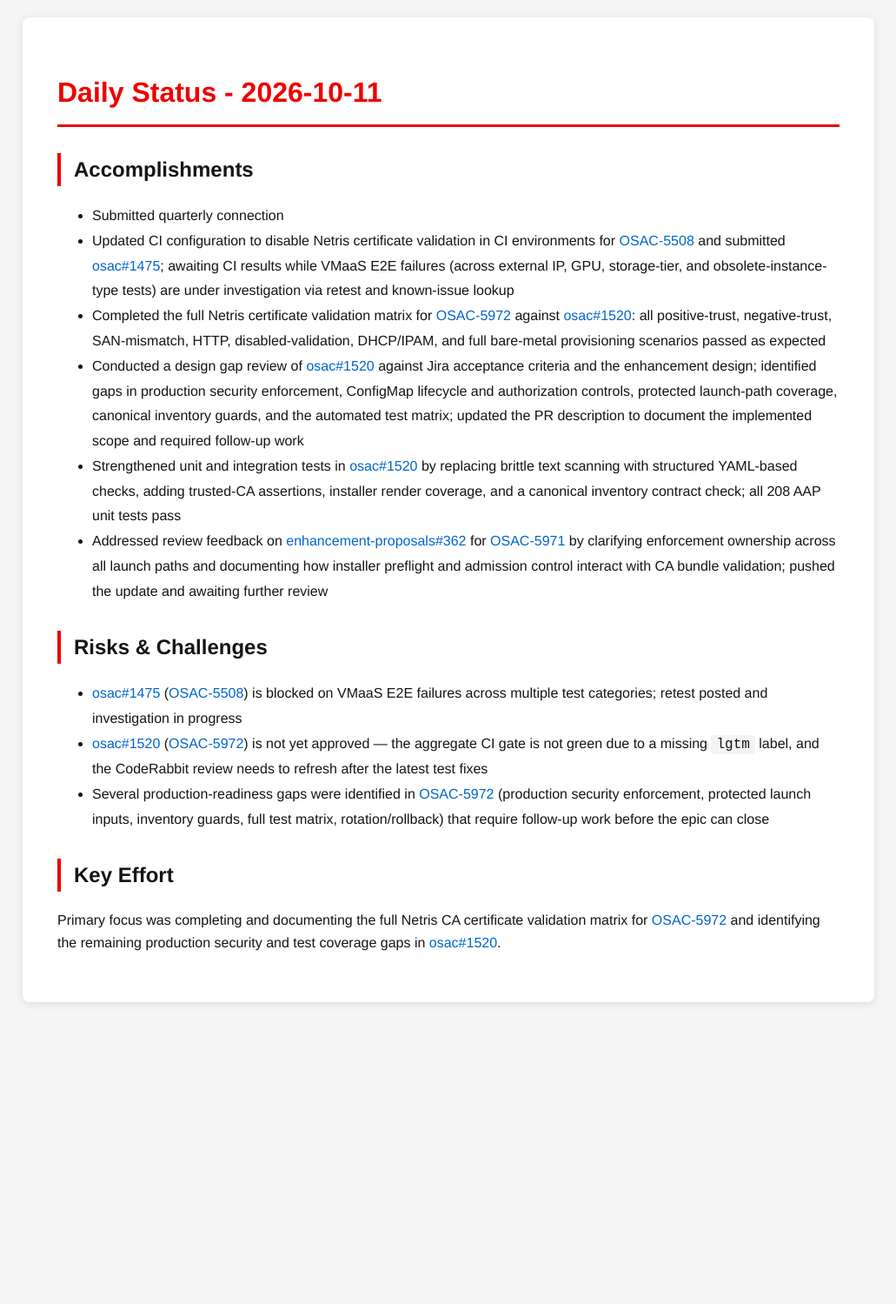
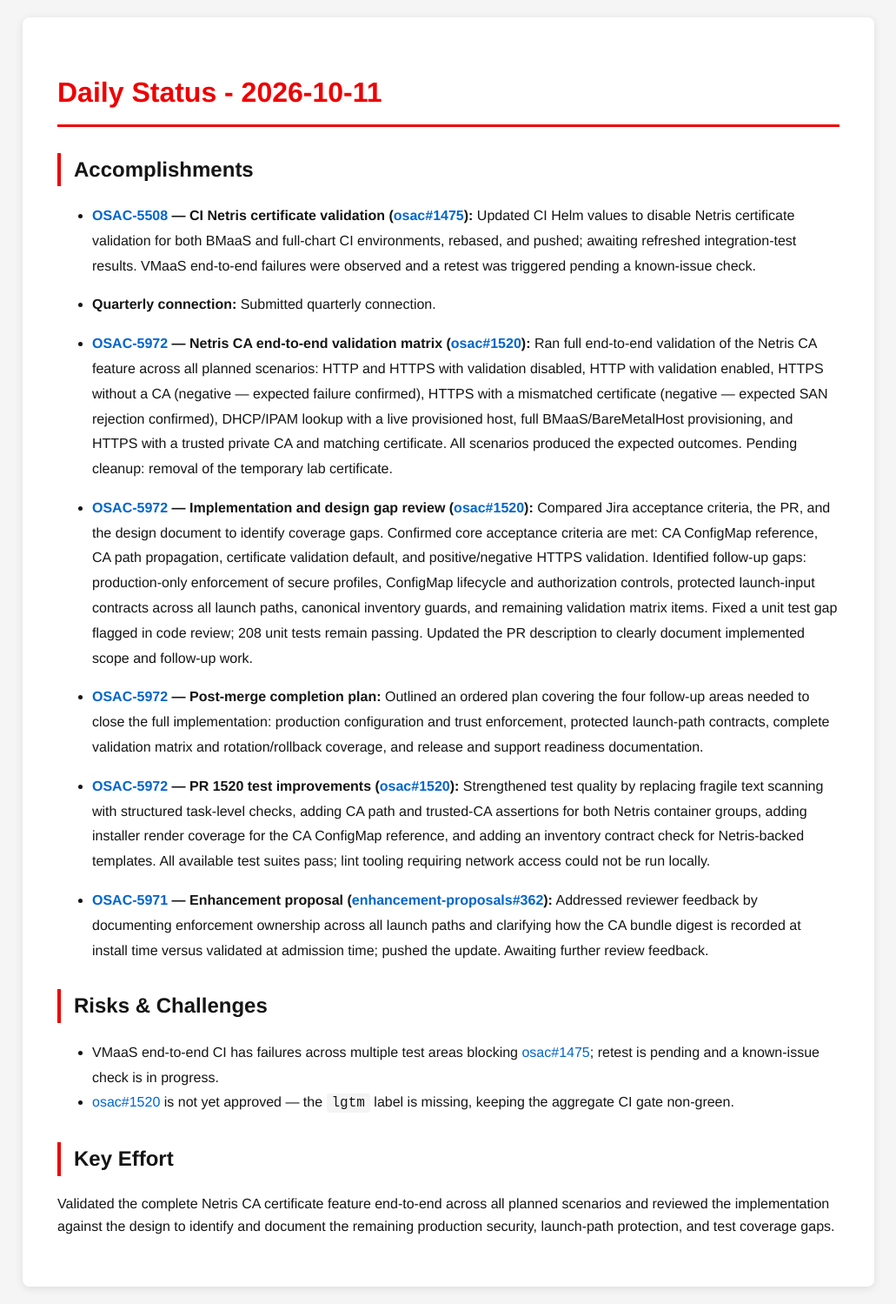
Before and after one commit to tzvatot/daily-status, a Jekyll site: the page built from 2026-10-11.md, in a window 1280 px wide. Shown: the whole page at 87% size, without its empty margins (124-1155 px from the left). Built offline with Jekyll 4.4.1, drawn with Linux system fonts in a browser that asks for light colours; before the commit the page ends 1172 px from its top, so only the background shows below that.

Commit message:
Daily status update - 2026-10-11

```diff
--- a/2026-10-11.md
+++ b/2026-10-11.md
@@ -7,17 +7,26 @@
 # Daily Status - 2026-10-11
 
 ## Accomplishments
-- Submitted quarterly connection
-- Updated CI configuration to disable Netris certificate validation in CI environments for [OSAC-5508](https://redhat.atlassian.net/browse/OSAC-5508) and submitted [osac#1475](https://github.com/osac-project/osac/pull/1475); awaiting CI results while VMaaS E2E failures (across external IP, GPU, storage-tier, and obsolete-instance-type tests) are under investigation via retest and known-issue lookup
-- Completed the full Netris certificate validation matrix for [OSAC-5972](https://redhat.atlassian.net/browse/OSAC-5972) against [osac#1520](https://github.com/osac-project/osac/pull/1520): all positive-trust, negative-trust, SAN-mismatch, HTTP, disabled-validation, DHCP/IPAM, and full bare-metal provisioning scenarios passed as expected
-- Conducted a design gap review of [osac#1520](https://github.com/osac-project/osac/pull/1520) against Jira acceptance criteria and the enhancement design; identified gaps in production security enforcement, ConfigMap lifecycle and authorization controls, protected launch-path coverage, canonical inventory guards, and the automated test matrix; updated the PR description to document the implemented scope and required follow-up work
-- Strengthened unit and integration tests in [osac#1520](https://github.com/osac-project/osac/pull/1520) by replacing brittle text scanning with structured YAML-based checks, adding trusted-CA assertions, installer render coverage, and a canonical inventory contract check; all 208 AAP unit tests pass
-- Addressed review feedback on [enhancement-proposals#362](https://github.com/osac-project/enhancement-proposals/pull/362) for [OSAC-5971](https://redhat.atlassian.net/browse/OSAC-5971) by clarifying enforcement ownership across all launch paths and documenting how installer preflight and admission control interact with CA bundle validation; pushed the update and awaiting further review
+
+- **[OSAC-5508](https://redhat.atlassian.net/browse/OSAC-5508) — CI Netris certificate validation ([osac#1475](https://github.com/osac-project/osac/pull/1475)):** Updated CI Helm values to disable Netris certificate validation for both BMaaS and full-chart CI environments, rebased, and pushed; awaiting refreshed integration-test results. VMaaS end-to-end failures were observed and a retest was triggered pending a known-issue check.
+
+- **Quarterly connection:** Submitted quarterly connection.
+
+- **[OSAC-5972](https://redhat.atlassian.net/browse/OSAC-5972) — Netris CA end-to-end validation matrix ([osac#1520](https://github.com/osac-project/osac/pull/1520)):** Ran full end-to-end validation of the Netris CA feature across all planned scenarios: HTTP and HTTPS with validation disabled, HTTP with validation enabled, HTTPS without a CA (negative — expected failure confirmed), HTTPS with a mismatched certificate (negative — expected SAN rejection confirmed), DHCP/IPAM lookup with a live provisioned host, full BMaaS/BareMetalHost provisioning, and HTTPS with a trusted private CA and matching certificate. All scenarios produced the expected outcomes. Pending cleanup: removal of the temporary lab certificate.
+
+- **[OSAC-5972](https://redhat.atlassian.net/browse/OSAC-5972) — Implementation and design gap review ([osac#1520](https://github.com/osac-project/osac/pull/1520)):** Compared Jira acceptance criteria, the PR, and the design document to identify coverage gaps. Confirmed core acceptance criteria are met: CA ConfigMap reference, CA path propagation, certificate validation default, and positive/negative HTTPS validation. Identified follow-up gaps: production-only enforcement of secure profiles, ConfigMap lifecycle and authorization controls, protected launch-input contracts across all launch paths, canonical inventory guards, and remaining validation matrix items. Fixed a unit test gap flagged in code review; 208 unit tests remain passing. Updated the PR description to clearly document implemented scope and follow-up work.
+
+- **[OSAC-5972](https://redhat.atlassian.net/browse/OSAC-5972) — Post-merge completion plan:** Outlined an ordered plan covering the four follow-up areas needed to close the full implementation: production configuration and trust enforcement, protected launch-path contracts, complete validation matrix and rotation/rollback coverage, and release and support readiness documentation.
+
+- **[OSAC-5972](https://redhat.atlassian.net/browse/OSAC-5972) — PR 1520 test improvements ([osac#1520](https://github.com/osac-project/osac/pull/1520)):** Strengthened test quality by replacing fragile text scanning with structured task-level checks, adding CA path and trusted-CA assertions for both Netris container groups, adding installer render coverage for the CA ConfigMap reference, and adding an inventory contract check for Netris-backed templates. All available test suites pass; lint tooling requiring network access could not be run locally.
+
+- **[OSAC-5971](https://redhat.atlassian.net/browse/OSAC-5971) — Enhancement proposal ([enhancement-proposals#362](https://github.com/osac-project/enhancement-proposals/pull/362)):** Addressed reviewer feedback by documenting enforcement ownership across all launch paths and clarifying how the CA bundle digest is recorded at install time versus validated at admission time; pushed the update. Awaiting further review feedback.
 
 ## Risks & Challenges
-- [osac#1475](https://github.com/osac-project/osac/pull/1475) ([OSAC-5508](https://redhat.atlassian.net/browse/OSAC-5508)) is blocked on VMaaS E2E failures across multiple test categories; retest posted and investigation in progress
-- [osac#1520](https://github.com/osac-project/osac/pull/1520) ([OSAC-5972](https://redhat.atlassian.net/browse/OSAC-5972)) is not yet approved — the aggregate CI gate is not green due to a missing `lgtm` label, and the CodeRabbit review needs to refresh after the latest test fixes
-- Several production-readiness gaps were identified in [OSAC-5972](https://redhat.atlassian.net/browse/OSAC-5972) (production security enforcement, protected launch inputs, inventory guards, full test matrix, rotation/rollback) that require follow-up work before the epic can close
+
+- VMaaS end-to-end CI has failures across multiple test areas blocking [osac#1475](https://github.com/osac-project/osac/pull/1475); retest is pending and a known-issue check is in progress.
+- [osac#1520](https://github.com/osac-project/osac/pull/1520) is not yet approved — the `lgtm` label is missing, keeping the aggregate CI gate non-green.
 
 ## Key Effort
-Primary focus was completing and documenting the full Netris CA certificate validation matrix for [OSAC-5972](https://redhat.atlassian.net/browse/OSAC-5972) and identifying the remaining production security and test coverage gaps in [osac#1520](https://github.com/osac-project/osac/pull/1520).
+
+Validated the complete Netris CA certificate feature end-to-end across all planned scenarios and reviewed the implementation against the design to identify and document the remaining production security, launch-path protection, and test coverage gaps.
```
